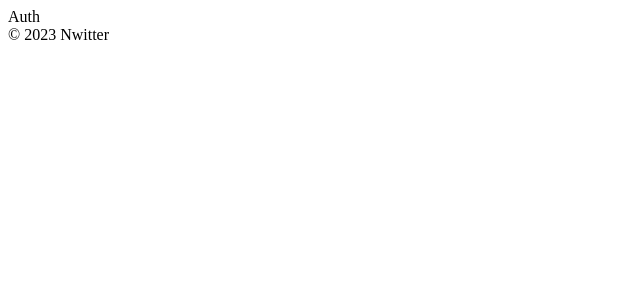
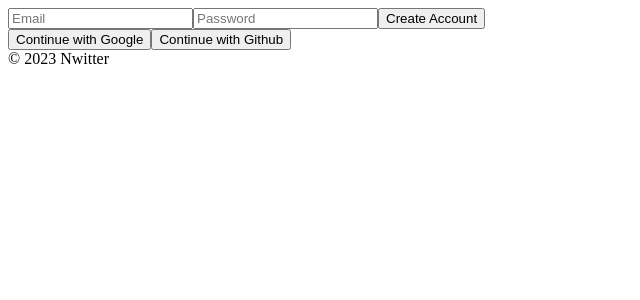
Before and after one commit to Jungea/DoItTwitter_React, a React (Create React App) app: page /#/ in a window 1280 px wide. Shown: the top 300 px of the page, without its empty margins (0-640 px from the left). Built offline with nearby package versions, Linux system fonts and the light colour scheme.

Commit message:
회원가입, 로그인 화면 만들기

```diff
--- a/src/routes/Auth.js
+++ b/src/routes/Auth.js
@@ -1,3 +1,61 @@
-const Auth = () => <span>Auth</span>;
+import { useState } from "react";
+
+const Auth = () => {
+    const [email, setEmail] = useState("");
+    const [password, setPassword] = useState("");
+    const [newAccount, setNewAccount] = useState(true);
+
+    const onChange = (event) => {
+        const {
+            target: { name, value },
+        } = event;
+        if (name === "email") {
+            setEmail(value);
+        } else if (name === "password") {
+            setPassword(value);
+        }
+    };
+
+    const onSubmit = (event) => {
+        event.preventDefault(); // 새로고침 막기
+
+        if (newAccount) {
+            // create newAccount
+        } else {
+            // log in
+        }
+    };
+
+    return (
+        <div>
+            <form onSubmit={onSubmit}>
+                <input
+                    name="email"
+                    type="email"
+                    placeholder="Email"
+                    required
+                    value={email}
+                    onChange={onChange}
+                />
+                <input
+                    name="password"
+                    type="password"
+                    placeholder="Password"
+                    required
+                    value={password}
+                    onChange={onChange}
+                />
+                <input
+                    type="submit"
+                    value={newAccount ? "Create Account" : "Log In"}
+                />
+            </form>
+            <div>
+                <button>Continue with Google</button>
+                <button>Continue with Github</button>
+            </div>
+        </div>
+    );
+};
 
 export default Auth;
```
